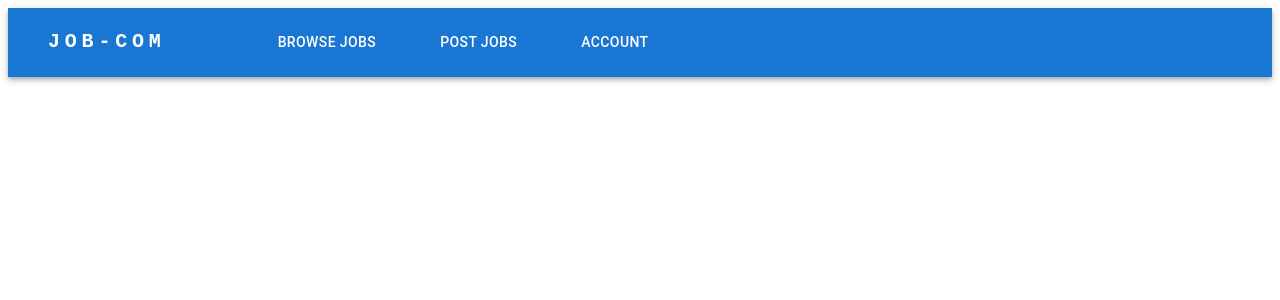
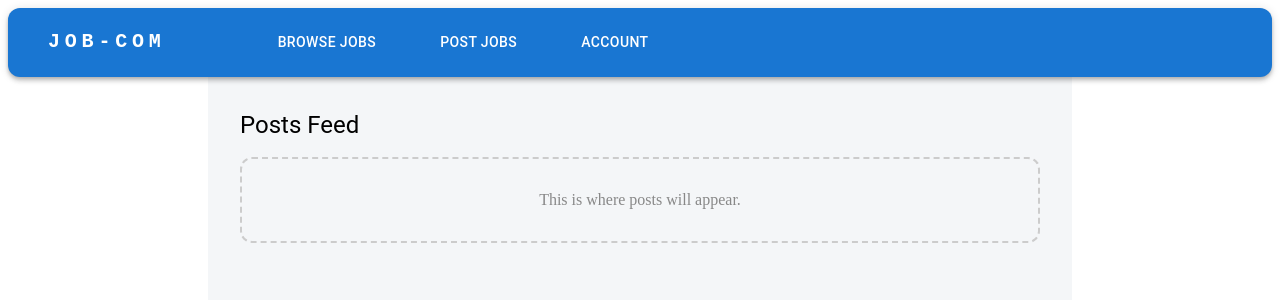
Before and after one commit to AntoMakh/job-com, a React (Create React App) app in the folder client/: page / in a window 1280 px wide. Shown: the top 300 px of the page. Built offline with nearby package versions, Linux system fonts and the light colour scheme; no server answers.

Commit message:
Added an area where posts will appear

```diff
--- a/client/src/Pages/HomePage.js
+++ b/client/src/Pages/HomePage.js
@@ -1,13 +1,12 @@
 import React from "react";
-import AppBar from '@mui/material/AppBar';
-import Box from '@mui/material/Box'; // Box is a div component
-import Toolbar from '@mui/material/Toolbar';
-import Typography from '@mui/material/Typography'; // Typography is a fancy Text component
-import Button from '@mui/material/Button';
-import { useNavigate } from 'react-router-dom'; //this is the router thats gonna let us go from page to page
+import AppBar from "@mui/material/AppBar";
+import Box from "@mui/material/Box"; // Box is a div component
+import Toolbar from "@mui/material/Toolbar";
+import Typography from "@mui/material/Typography"; // Typography is a fancy Text component
+import Button from "@mui/material/Button";
+import { useNavigate } from "react-router-dom"; //this is the router thats gonna let us go from page to page
 
 // for every ui thing youre gonna use, make sure to import it beforehand
-
 
 const pages = [
   { label: "Browse jobs", path: "/" }, //TBD
@@ -18,20 +17,22 @@ const pages = [
 function App() {
   const navigate = useNavigate();
 
-  const checkForAccountBeforeNavigating = (path) =>{
+  const checkForAccountBeforeNavigating = (path) => {
     //check for account here
 
-    if (path === "/login"){
+    if (path === "/login") {
       navigate(path);
-    }
-    else {
+    } else {
       alert("Log in first!");
     }
     //this logic is temporarily used instead of checking for an account, to display the alert if the user presses any button other than the account button
-  }
+  };
   return (
-    <AppBar position="static"> {/* the top bar thing, stays in the same spot on the screen even when scrolling */}
-      <Box sx={{ml: 5}}> {/* the sx attribute is used to write css, so sx={{ css stuff }}. ml means margin left, pd means padding down, etc pls learn diff between margin and padding */}
+    <Box> {/*this is the root component */}
+      <AppBar position="sticky" sx={{borderRadius:3}}>
+        {/* the top bar thing, stays in the same spot on the screen even when scrolling */}
+        <Box sx={{ ml: 5}}>
+          {/* the sx attribute is used to write css, so sx={{ css stuff }}. ml means margin left, pd means padding down, etc pls learn diff between margin and padding */}
           <Toolbar disableGutters>
             <Typography
               variant="h6"
@@ -40,24 +41,26 @@ function App() {
               href="#"
               sx={{
                 mr: 10,
-              display: { xs: 'none', md: 'flex' },
-              fontFamily: 'monospace',
+                display: { xs: "none", md: "flex" },
+                fontFamily: "monospace",
                 fontWeight: 700,
-              letterSpacing: '.3rem',
-              color: 'inherit',
-              textDecoration: 'none',
+                letterSpacing: ".3rem",
+                color: "inherit",
+                textDecoration: "none",
               }}
+
             >
               JOB-COM
             </Typography>
 
-          <Box sx={{ flexGrow: 1, display: { xs: 'none', md: 'flex' } }}>
+            <Box sx={{ flexGrow: 1, display: { xs: "none", md: "flex" } }}>
               {pages.map((page) => (
                 <Button
                   key={page.label}
-                sx={{ my: 2, color: 'white', display: 'block', mx: 3 }}
+                  sx={{ my: 2, color: "white", display: "block", mx: 3 }}
                   onClick={() => checkForAccountBeforeNavigating(page.path)}
-              > {/* this is like a for loop, for page in pages, page.label is gonna be the strings in the array. note that the actual text of the button is right under this line, whereas the key attribute of the button is used to uniquely identify the button */}
+                >
+                  {/* this is like a for loop, for page in pages, page.label is gonna be the strings in the array. note that the actual text of the button is right under this line, whereas the key attribute of the button is used to uniquely identify the button */}
                   {page.label}
                 </Button>
               ))}
@@ -65,6 +68,33 @@ function App() {
           </Toolbar>
         </Box>
       </AppBar>
+      <Box //posts area
+        sx={{
+          backgroundColor: "#f4f6f8",
+          maxWidth: 800,
+          margin: "0 auto",
+          minHeight: "100vh", // makes it fill the screen height
+          padding: 4, // space inside the box
+        }}
+      >
+        <Typography variant="h5" sx={{ mb: 2 }}>
+          Posts Feed
+        </Typography>
+
+        {/* post cards will be rendered here */}
+        <Box
+          sx={{
+            border: "2px dashed #ccc",
+            padding: 4,
+            borderRadius: 3,
+            textAlign: "center",
+            color: "#888",
+          }}
+        >
+          This is where posts will appear.
+        </Box>
+      </Box>
+    </Box>
   );
 }
 
--- a/client/src/Pages/LoginPage.js
+++ b/client/src/Pages/LoginPage.js
@@ -31,7 +31,7 @@ function LoginContainer() {
     console.log("Check this data in server:", formData);
 
     signInWithEmailAndPassword(auth, formData.email, formData.password)
-      .then((userCredential) => {
+      .then((userCredential) => { //this is like a try catch statement. this line returns userCredential if signin function is succesful
         // Signed in
         const user = userCredential.user;
         console.log("Logged in user:", user);
--- a/client/src/Pages/SignupPage.js
+++ b/client/src/Pages/SignupPage.js
@@ -36,11 +36,11 @@ function SignupContainer() {
       .then((userCredential) => {
         const user = userCredential.user;
         console.log("User signed up successfully:", user);
-        // TODO: Redirect or show success message
+        // TODO: redirect or show success message
       })
       .catch((error) => {
         console.error("Signup error:", error.code, error.message);
-        // TODO: Display error message to user
+        // TODO: display error message to user
       });
   };
 
```
Lines whose indentation alone changed are shown as unchanged.
